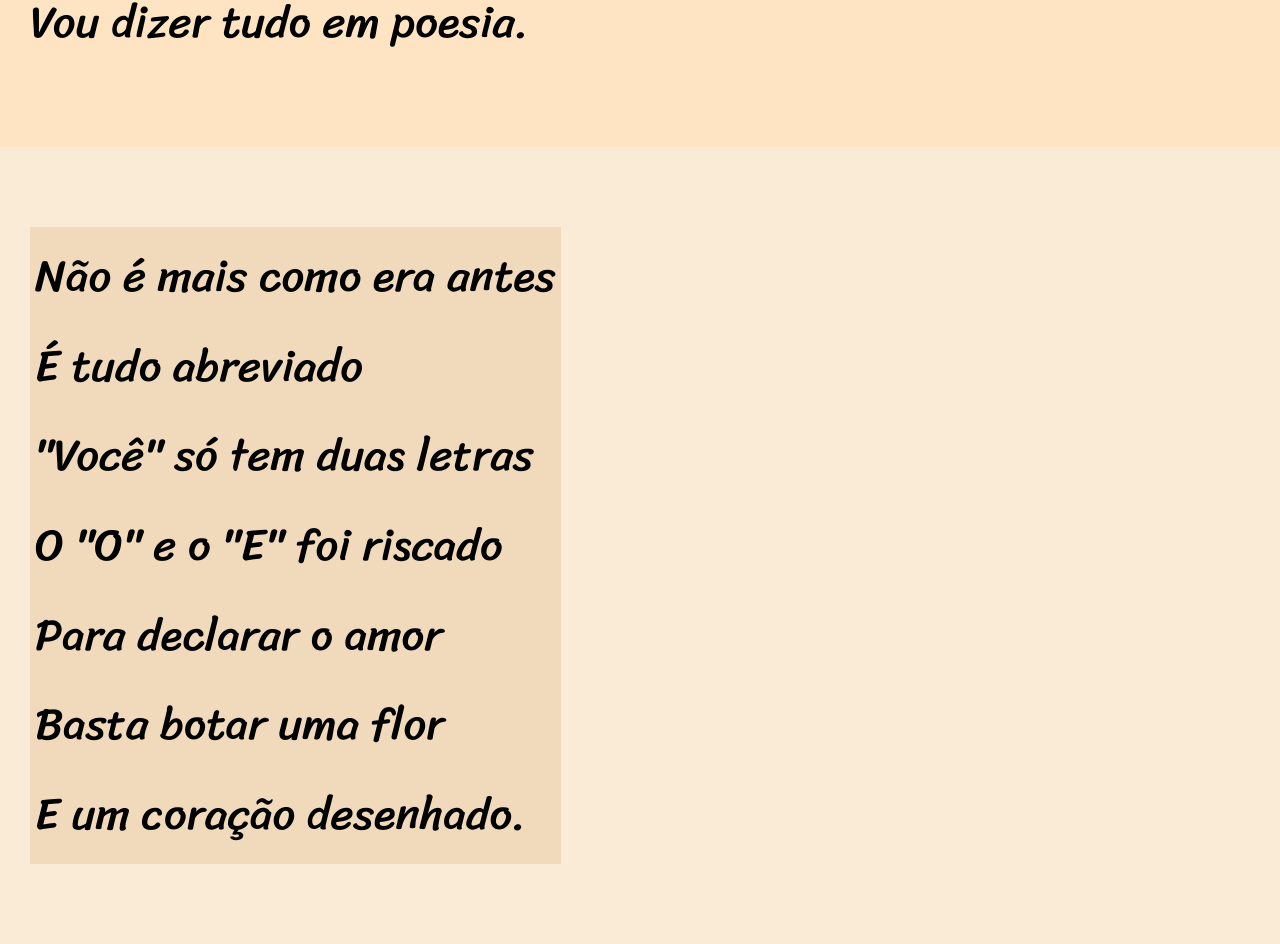
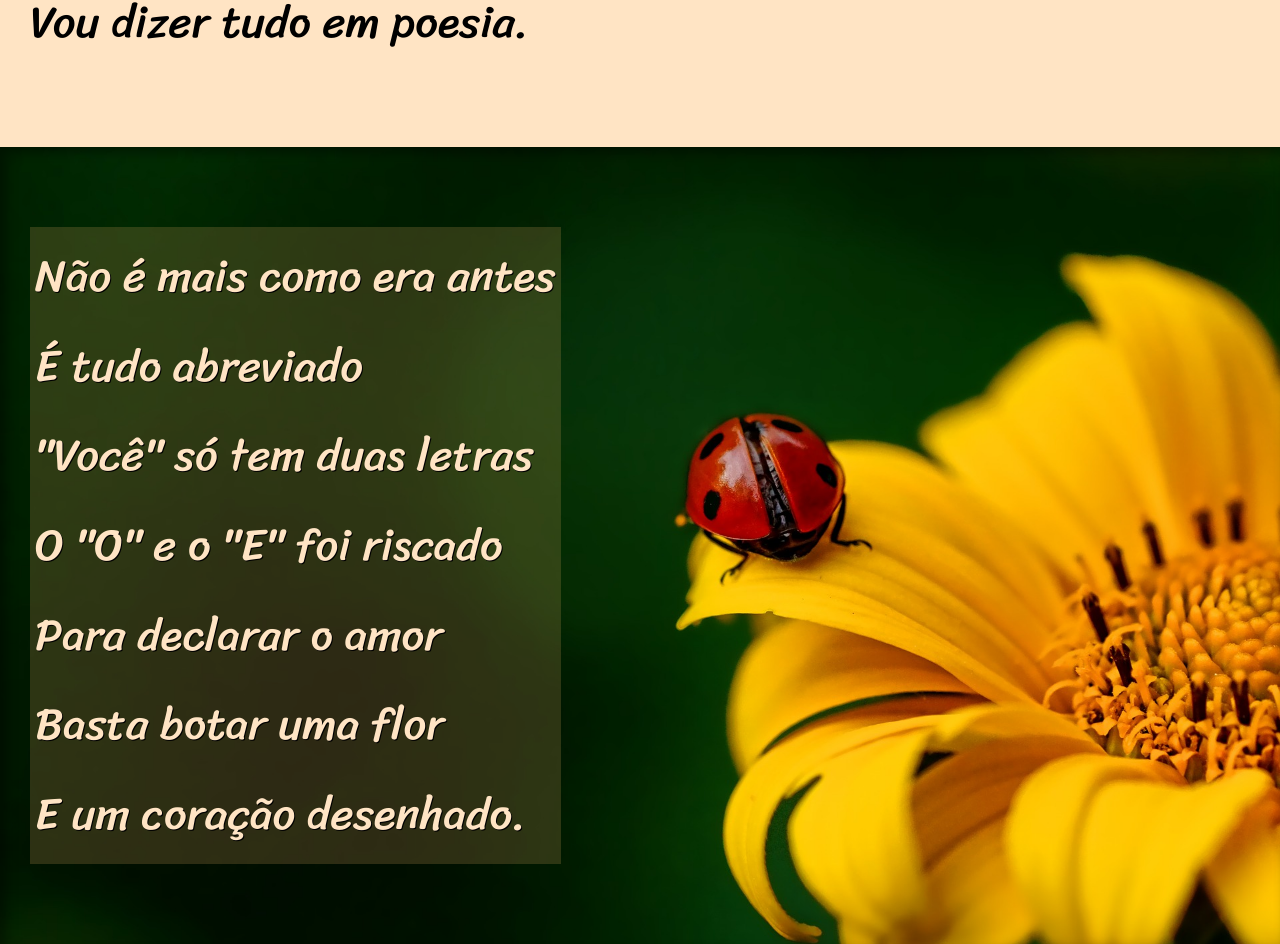
Before and after one commit to LMenegale/projeto-cordel2, a plain HTML site: page index.html in a window 1280 px wide. Shown: the part 858-1802 px from the top of the page. Drawn offline with Linux system fonts and the light colour scheme.

Commit message:
Últimos ajustes

```diff
--- a/estilo/style.css
+++ b/estilo/style.css
@@ -55,6 +55,10 @@ section {
     font-size: 3.5vw;
 }
 
+section > p {
+    padding-bottom: 2em;
+}
+
 section.normal {
     background-color: bisque;
     color: black;
@@ -62,11 +66,26 @@ section.normal {
 
 section.imagem {
     background-color: antiquewhite;
+    color: bisque;
+    box-shadow: inset 6px 6px 12px rgba(0, 0, 0, 0.404);
+    background-size: cover;
+    background-attachment: fixed;
 }
 section.imagem > p {
     display: inline-block;
     padding: 5px;
     background-color: rgba(206, 153, 89, 0.219);
+    text-shadow: 1px 1px 0px black;
+}
+
+section#img01 {
+    background-image: url('../imagens/background001.jpg');
+    background-position: right center;
+}
+
+section#img02 {
+    background-image: url('../imagens/background002.jpg');
+    background-position: right center;
 }
 
 footer {
--- a/index.html
+++ b/index.html
@@ -23,7 +23,7 @@
         Vou dizer tudo em poesia.
     </section>
 
-    <section class="imagem">
+    <section class="imagem" id="img01">
         <p>
             Não é mais como era antes <br>
             É tudo abreviado <br>
@@ -57,7 +57,7 @@
         </p>
     </section>
 
-    <section class="imagem">
+    <section class="imagem" id="img02">
         <p>
             Tenho saudade das cartas <br>
             Escritas com a própria mão <br>
```
